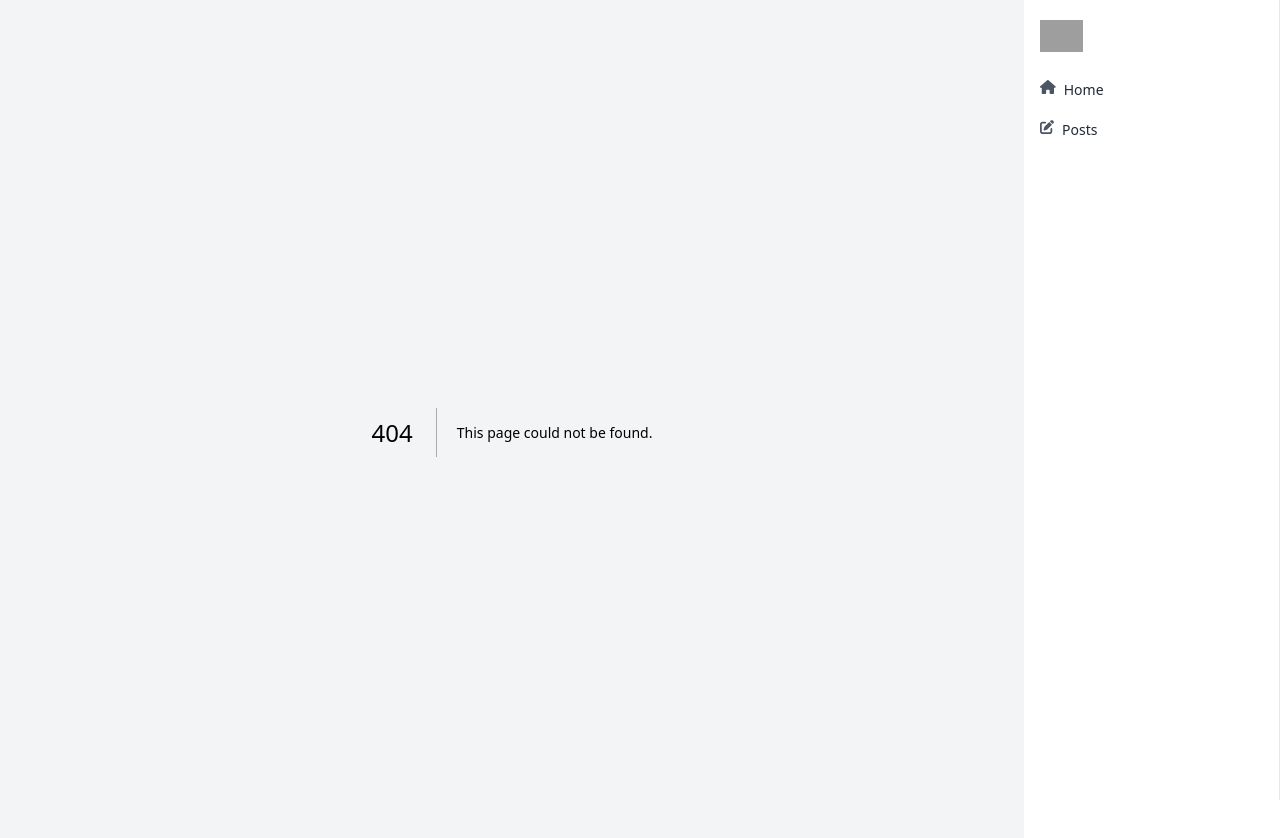
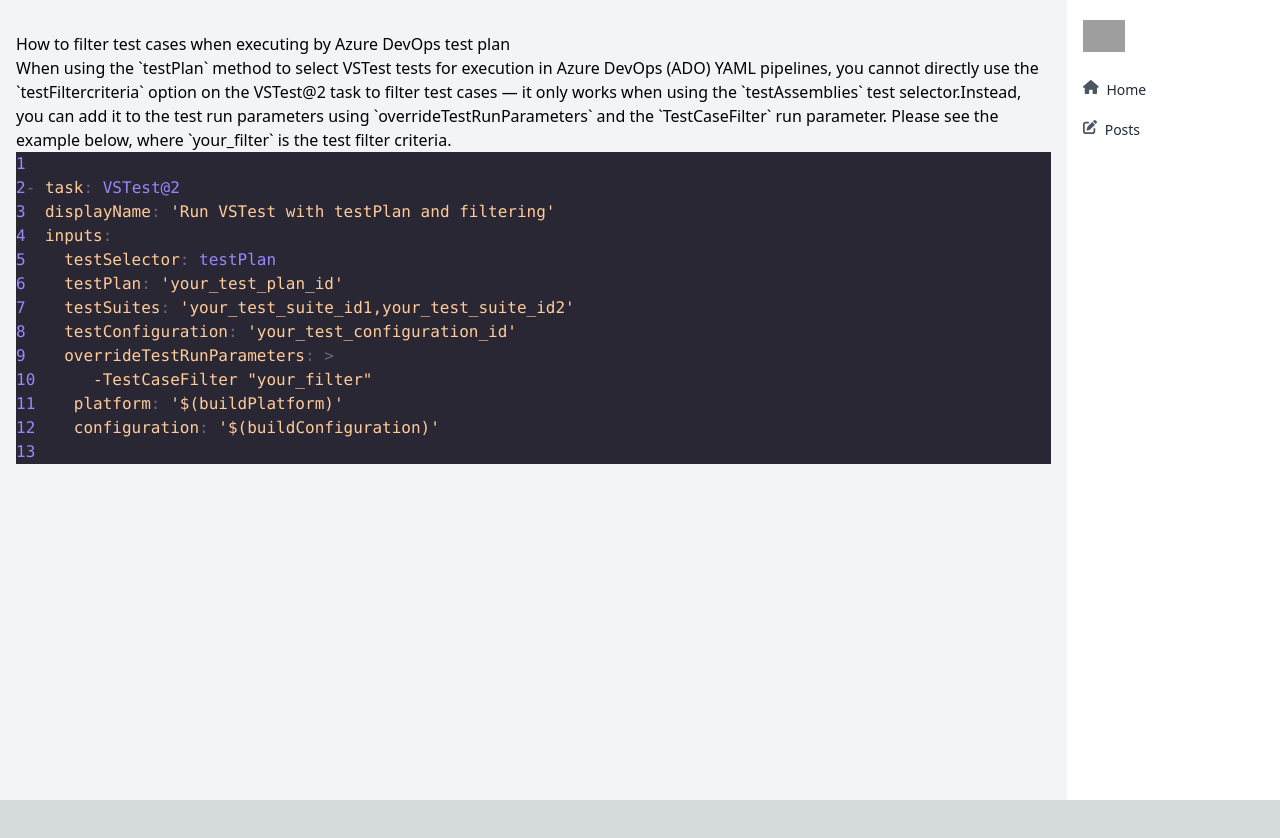
Before and after one commit to BrannenGH/blog, a Next.js app: page /post/filter-testplan-ado in a window 1280 px wide. Before the commit this address had no page. Shown: the top 838 px of the page. After the commit the page ends 800 px from the top, so only its background shows below. Built offline with nearby package versions, Linux system fonts and the light colour scheme; grey boxes are pictures that could not be loaded.

Commit message:
Add a barebones post

```diff
--- a/package.json
+++ b/package.json
@@ -21,6 +21,7 @@
     "eslint-config-next": "13.3.0",
     "next": "13.3.0",
     "postcss": "8.4.22",
+    "prism-react-renderer": "^1.3.5",
     "react": "18.2.0",
     "react-dom": "18.2.0",
     "tailwindcss": "3.3.1",
--- /dev/null
+++ b/pages/post/filter-testplan-ado.tsx
@@ -0,0 +1,48 @@
+/**
+ * A first blog post for the new blog format
+ * Will eventually come from a CMS.
+ */
+
+import Highlight, { defaultProps } from "prism-react-renderer";
+import { Fragment } from "react";
+
+const exampleCode = `
+- task: VSTest@2
+  displayName: 'Run VSTest with testPlan and filtering'
+  inputs:
+    testSelector: testPlan
+    testPlan: 'your_test_plan_id'
+    testSuites: 'your_test_suite_id1,your_test_suite_id2'
+    testConfiguration: 'your_test_configuration_id'
+    overrideTestRunParameters: >
+      -TestCaseFilter "your_filter"
+    platform: '$(buildPlatform)'
+    configuration: '$(buildConfiguration)'
+`;
+
+const body =
+  "When using the `testPlan` method to select VSTest tests for execution in Azure DevOps (ADO) YAML pipelines, you cannot directly use the `testFiltercriteria` option on the VSTest@2 task to filter test cases — it only works when using the `testAssemblies` test selector." +
+  "Instead, you can add it to the test run parameters using `overrideTestRunParameters` and the `TestCaseFilter` run parameter. Please see the example below, where `your_filter` is the test filter criteria. ";
+
+export default function FilterTestPlanAdo() {
+  return (
+    <Fragment>
+      <h1>How to filter test cases when executing by Azure DevOps test plan</h1>
+      <p>{body}</p>
+      <Highlight {...defaultProps} code={exampleCode} language="yaml">
+        {({ className, style, tokens, getLineProps, getTokenProps }) => (
+          <pre style={style}>
+            {tokens.map((line, i) => (
+              <div key={i} {...getLineProps({ line })}>
+                <span>{i + 1}</span>
+                {line.map((token, key) => (
+                  <span key={key} {...getTokenProps({ token })} />
+                ))}
+              </div>
+            ))}
+          </pre>
+        )}
+      </Highlight>
+    </Fragment>
+  );
+}
--- a/styles/globals.css
+++ b/styles/globals.css
@@ -7,7 +7,7 @@
   --background-start-rgb: 214, 219, 220;
   --background-end-rgb: 255, 255, 255;
 }
-
+/*
 @media (prefers-color-scheme: dark) {
   :root {
     --foreground-rgb: 255, 255, 255;
@@ -15,7 +15,7 @@
     --background-end-rgb: 0, 0, 0;
   }
 }
-
+*/
 body {
   color: rgb(var(--foreground-rgb));
   background: linear-gradient(
```
Also changed, not shown: components/page-wrapper/page-wrapper.tsx (+5 -5 lines), pages/index.tsx (+5 -3 lines), .devcontainer/devcontainer.json, 1 other file (tests, documents, lock files or other folders).
